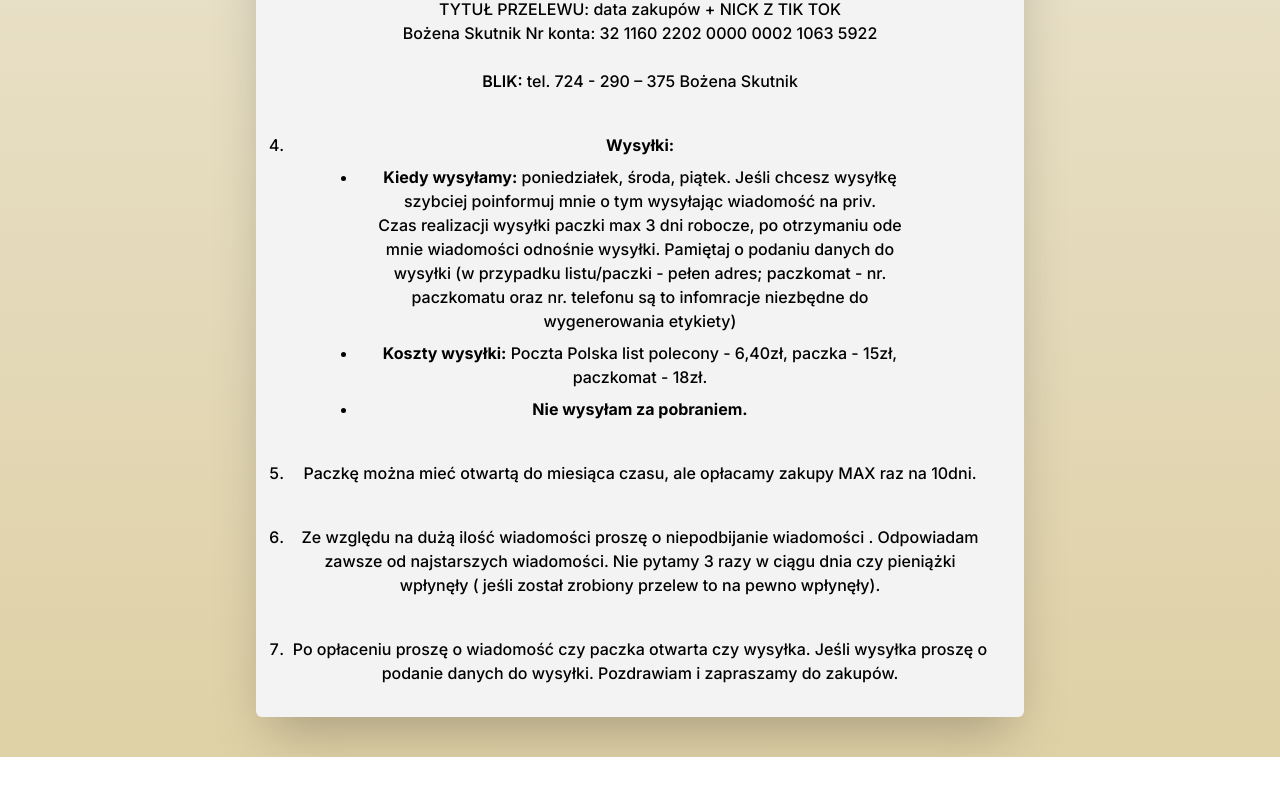
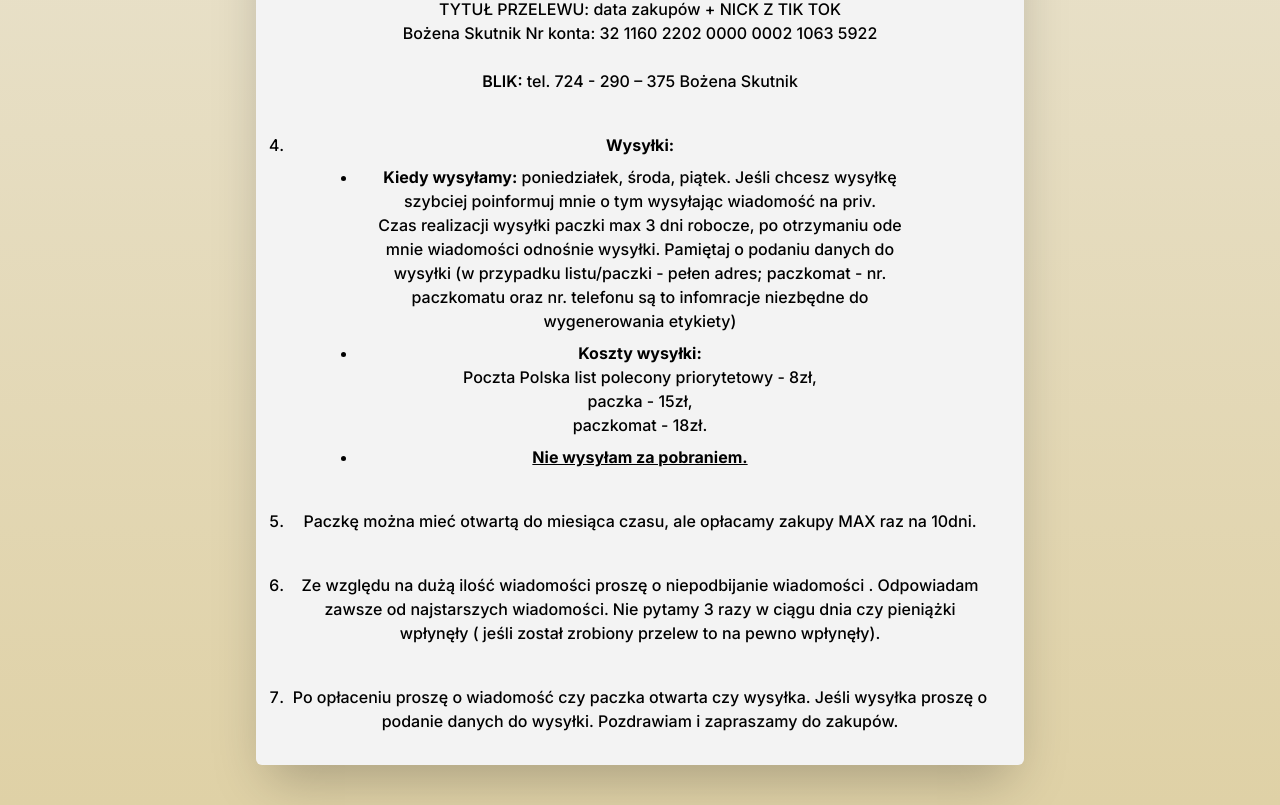
Before and after one commit to KrystianRadziszewski/bizuterialline, a Next.js app: page / in a window 1280 px wide. Shown: the part 1110-1915 px from the top of the page. Before the commit the page ends 1867 px from the top, so only its background shows below. Built offline with nearby package versions, Linux system fonts and the light colour scheme.

Commit message:
statute edit

```diff
--- a/components/Statute.tsx
+++ b/components/Statute.tsx
@@ -37,6 +37,9 @@ const Statute = () => {
 							</p>
 						}
 					</li>
+
+					{/* 444444444444444444444444444444444444 */}
+
 					<li>
 						<ul className="list-disc w-4/5 text-center mx-auto space-y-2">
 							<p className="font-bold ">Wysyłki:</p>
@@ -46,9 +49,15 @@ const Statute = () => {
 								paczkomat - nr. paczkomatu oraz nr. telefonu są to infomracje niezbędne do wygenerowania etykiety)
 							</li>
 							<li>
-								<span className="font-bold">Koszty wysyłki:</span> Poczta Polska list polecony - 6,40zł, paczka - 15zł, paczkomat - 18zł.
+								<span className="font-bold">Koszty wysyłki:</span>
+								<br />
+								Poczta Polska list polecony priorytetowy - 8zł,
+								<br />
+								paczka - 15zł,
+								<br />
+								paczkomat - 18zł.
 							</li>
-							<li className="font-bold">Nie wysyłam za pobraniem.</li>
+							<li className="font-bold underline">Nie wysyłam za pobraniem.</li>
 						</ul>
 					</li>
 					<li>Paczkę można mieć otwartą do miesiąca czasu, ale opłacamy zakupy MAX raz na 10dni.</li>
```
Also changed, not shown: 1 other file (tests, documents, lock files or other folders).
